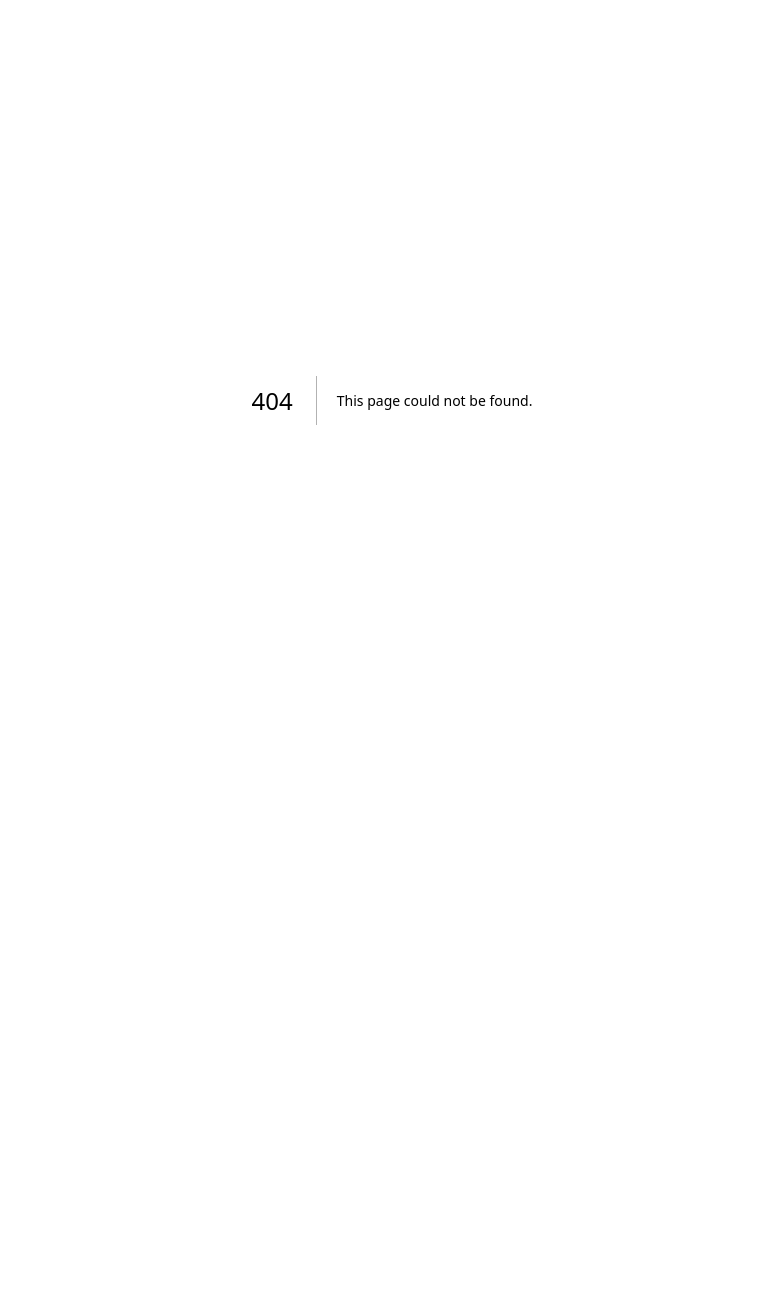
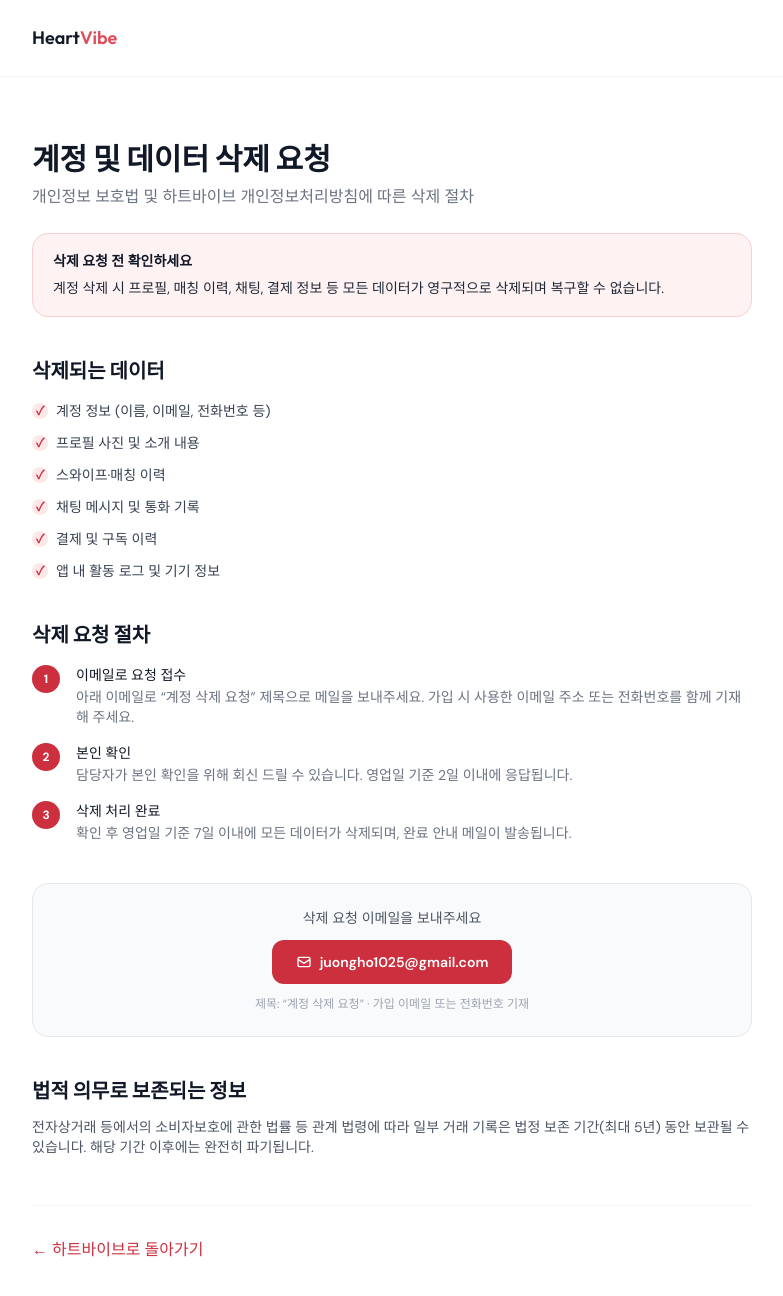
Before and after one commit to KyleBear/heart_link_web, a Next.js app: page /delete-account in a window 1280 px wide. Before the commit this address had no page. Shown: the top 1296 px of the page, without its empty margins (248-1031 px from the left). Before the commit the page ends 800 px from the top, so only its background shows below. Built offline with nearby package versions, Linux system fonts and the light colour scheme.

Commit message:
계정삭제 추가

```diff
--- /dev/null
+++ b/app/delete-account/page.tsx
@@ -0,0 +1,170 @@
+import type { Metadata } from "next";
+import Link from "next/link";
+
+export const metadata: Metadata = {
+  title: "계정 및 데이터 삭제 요청 — 하트바이브",
+  description:
+    "하트바이브 계정 및 관련 개인 데이터 삭제를 요청하는 방법을 안내합니다.",
+  robots: "noindex",
+};
+
+export default function DeleteAccountPage() {
+  return (
+    <div className="min-h-screen bg-white">
+      <header className="border-b border-gray-100">
+        <div className="max-w-3xl mx-auto px-4 sm:px-6 py-6">
+          <Link
+            href="/"
+            className="font-display font-semibold text-lg text-gray-900"
+          >
+            Heart<span className="text-heart-500">Vibe</span>
+          </Link>
+        </div>
+      </header>
+
+      <article className="max-w-3xl mx-auto px-4 sm:px-6 py-12 sm:py-16">
+        <h1 className="font-display text-3xl font-bold text-gray-900">
+          계정 및 데이터 삭제 요청
+        </h1>
+        <p className="text-gray-500 mt-2">
+          개인정보 보호법 및 하트바이브 개인정보처리방침에 따른 삭제 절차
+        </p>
+
+        {/* 안내 배너 */}
+        <div
+          className="mt-6 rounded-2xl border border-heart-200 bg-heart-50 px-4 py-4 sm:px-5 text-gray-800 text-sm leading-relaxed"
+          role="note"
+        >
+          <p className="font-semibold text-gray-900 mb-1">
+            삭제 요청 전 확인하세요
+          </p>
+          <p>
+            계정 삭제 시 프로필, 매칭 이력, 채팅, 결제 정보 등 모든 데이터가
+            영구적으로 삭제되며 복구할 수 없습니다.
+          </p>
+        </div>
+
+        {/* 삭제 대상 데이터 */}
+        <section className="mt-10">
+          <h2 className="font-display text-xl font-semibold text-gray-900 mb-4">
+            삭제되는 데이터
+          </h2>
+          <ul className="space-y-3 text-sm text-gray-700">
+            {[
+              "계정 정보 (이름, 이메일, 전화번호 등)",
+              "프로필 사진 및 소개 내용",
+              "스와이프·매칭 이력",
+              "채팅 메시지 및 통화 기록",
+              "결제 및 구독 이력",
+              "앱 내 활동 로그 및 기기 정보",
+            ].map((item) => (
+              <li key={item} className="flex items-start gap-2">
+                <span
+                  className="mt-0.5 shrink-0 w-4 h-4 rounded-full bg-heart-100 text-heart-600 flex items-center justify-center text-xs font-bold"
+                  aria-hidden="true"
+                >
+                  ✓
+                </span>
+                {item}
+              </li>
+            ))}
+          </ul>
+        </section>
+
+        {/* 처리 절차 */}
+        <section className="mt-10">
+          <h2 className="font-display text-xl font-semibold text-gray-900 mb-4">
+            삭제 요청 절차
+          </h2>
+          <ol className="space-y-4 text-sm text-gray-700">
+            <li className="flex gap-4">
+              <span className="shrink-0 w-7 h-7 rounded-full bg-heart-600 text-white flex items-center justify-center text-xs font-bold">
+                1
+              </span>
+              <div>
+                <p className="font-medium text-gray-900">이메일로 요청 접수</p>
+                <p className="mt-0.5 text-gray-500">
+                  아래 이메일로 &ldquo;계정 삭제 요청&rdquo; 제목으로 메일을
+                  보내주세요. 가입 시 사용한 이메일 주소 또는 전화번호를 함께
+                  기재해 주세요.
+                </p>
+              </div>
+            </li>
+            <li className="flex gap-4">
+              <span className="shrink-0 w-7 h-7 rounded-full bg-heart-600 text-white flex items-center justify-center text-xs font-bold">
+                2
+              </span>
+              <div>
+                <p className="font-medium text-gray-900">본인 확인</p>
+                <p className="mt-0.5 text-gray-500">
+                  담당자가 본인 확인을 위해 회신 드릴 수 있습니다. 영업일 기준
+                  2일 이내에 응답됩니다.
+                </p>
+              </div>
+            </li>
+            <li className="flex gap-4">
+              <span className="shrink-0 w-7 h-7 rounded-full bg-heart-600 text-white flex items-center justify-center text-xs font-bold">
+                3
+              </span>
+              <div>
+                <p className="font-medium text-gray-900">삭제 처리 완료</p>
+                <p className="mt-0.5 text-gray-500">
+                  확인 후 영업일 기준 7일 이내에 모든 데이터가 삭제되며,
+                  완료 안내 메일이 발송됩니다.
+                </p>
+              </div>
+            </li>
+          </ol>
+        </section>
+
+        {/* 이메일 CTA */}
+        <section className="mt-10 rounded-2xl border border-gray-200 bg-gray-50 px-5 py-6 text-center">
+          <p className="text-sm text-gray-600 mb-3">
+            삭제 요청 이메일을 보내주세요
+          </p>
+          <a
+            href="mailto:juongho1025@gmail.com?subject=계정 삭제 요청"
+            className="inline-flex items-center gap-2 rounded-xl bg-heart-600 px-6 py-3 text-sm font-semibold text-white hover:bg-heart-700 transition-colors"
+          >
+            <svg
+              className="w-4 h-4"
+              fill="none"
+              stroke="currentColor"
+              viewBox="0 0 24 24"
+              aria-hidden="true"
+            >
+              <path
+                strokeLinecap="round"
+                strokeLinejoin="round"
+                strokeWidth={2}
+                d="M3 8l7.89 5.26a2 2 0 002.22 0L21 8M5 19h14a2 2 0 002-2V7a2 2 0 00-2-2H5a2 2 0 00-2 2v10a2 2 0 002 2z"
+              />
+            </svg>
+            juongho1025@gmail.com
+          </a>
+          <p className="text-xs text-gray-400 mt-3">
+            제목: &ldquo;계정 삭제 요청&rdquo; · 가입 이메일 또는 전화번호 기재
+          </p>
+        </section>
+
+        {/* 법적 보존 항목 안내 */}
+        <section className="mt-10">
+          <h2 className="font-display text-xl font-semibold text-gray-900 mb-3">
+            법적 의무로 보존되는 정보
+          </h2>
+          <p className="text-sm text-gray-600">
+            전자상거래 등에서의 소비자보호에 관한 법률 등 관계 법령에 따라
+            일부 거래 기록은 법정 보존 기간(최대 5년) 동안 보관될 수
+            있습니다. 해당 기간 이후에는 완전히 파기됩니다.
+          </p>
+        </section>
+
+        <p className="mt-12 pt-8 border-t border-gray-100">
+          <Link href="/" className="text-heart-600 font-medium hover:underline">
+            ← 하트바이브로 돌아가기
+          </Link>
+        </p>
+      </article>
+    </div>
+  );
+}
--- a/app/layout.tsx
+++ b/app/layout.tsx
@@ -16,27 +16,27 @@ const dmSans = DM_Sans({
 });
 
 export const metadata: Metadata = {
-  title: "Heart링크 — 나의 사람을 만나다. 스와이프, 매칭, 연결.",
+  title: "하트바이브 — 나의 사람을 만나다. 스와이프, 매칭, 연결.",
   description:
-    "Heart링크는 진짜 인연이 만들어지는 데이팅 앱입니다. 스와이프로 발견하고, 나를 알아주는 사람과 매칭되고, 실시간으로 채팅·통화하세요. 의미 있는 관계를 찾는 1만 명 이상과 함께하세요.",
+    "하트바이브는 진짜 인연이 만들어지는 데이팅 앱입니다. 스와이프로 발견하고, 나를 알아주는 사람과 매칭되고, 실시간으로 채팅·통화하세요. 의미 있는 관계를 찾는 1만 명 이상과 함께하세요.",
   keywords: [
     "데이팅 앱",
     "매칭",
     "채팅",
     "음성 통화",
     "연애",
-    "Heart링크",
+    "하트바이브",
     "스와이프",
   ],
   openGraph: {
-    title: "Heart링크 — 나의 사람을 만나다",
+    title: "하트바이브 — 나의 사람을 만나다",
     description:
       "진짜 사람과 스와이프, 매칭, 연결. 채팅과 음성 통화가 앱 안에. 사랑을 찾는 수천 명과 함께하세요.",
     type: "website",
   },
   twitter: {
     card: "summary_large_image",
-    title: "Heart링크 — 나의 사람을 만나다",
+    title: "하트바이브 — 나의 사람을 만나다",
     description: "스와이프, 매칭, 연결. 진짜 데이팅, 진짜 대화.",
   },
   robots: "index, follow",
--- a/app/privacy/page.tsx
+++ b/app/privacy/page.tsx
@@ -8,9 +8,9 @@ import { LegalDocumentPdf } from "@/components/legal/LegalDocumentPdf";
 import { LEGAL_PDF_URLS } from "@/components/legal/legalPdf";
 
 export const metadata: Metadata = {
-  title: "약관 및 정책 — Heart링크 (만 18세 이상 성인 전용)",
+  title: "약관 및 정책 — 하트바이브 (만 18세 이상 성인 전용)",
   description:
-    "HeartLink는 만 18세 이상 성인 전용 서비스입니다. 이용약관, 개인정보처리방침 및 서비스 이용 규정 안내.",
+    "HeartVibe는 만 18세 이상 성인 전용 서비스입니다. 이용약관, 개인정보처리방침 및 서비스 이용 규정 안내.",
 };
 
 const navItems = [
@@ -27,7 +27,7 @@ export default function PrivacyPage() {
             href="/"
             className="font-display font-semibold text-lg text-gray-900"
           >
-            Heart<span className="text-heart-500">Link</span>
+            Heart<span className="text-heart-500">Vibe</span>
           </Link>
         </div>
       </header>
@@ -43,7 +43,7 @@ export default function PrivacyPage() {
         >
           <p className="font-semibold text-gray-900 mb-2">이용 대상 (성인 전용)</p>
           <p>
-            HeartLink는 만 18세 이상이며 법적 구속력 있는 계약을 체결할 수 있는 이용자만 이용할 수
+            HeartVibe는 만 18세 이상이며 법적 구속력 있는 계약을 체결할 수 있는 이용자만 이용할 수
             있습니다. 당사는 연령 요건 충족 여부를 확인하기 위한 절차를 운영할 수 있으며, 요건을
             충족하지 않는 경우 서비스 이용이 제한될 수 있습니다.
           </p>
@@ -84,7 +84,7 @@ export default function PrivacyPage() {
 
         <p className="mt-12 pt-8 border-t border-gray-100">
           <Link href="/" className="text-heart-600 font-medium hover:underline">
-            ← Heart링크로 돌아가기
+            ← 하트바이브로 돌아가기
           </Link>
         </p>
       </article>
--- a/components/CTA.tsx
+++ b/components/CTA.tsx
@@ -21,7 +21,7 @@ export function CTA() {
           viewport={{ once: true }}
           className="text-white/90 mt-6 text-lg sm:text-xl"
         >
-          이미 1만 명 이상이 Heart링크에서 진짜 인연을 찾고 있습니다.
+          이미 1만 명 이상이 하트바이브에서 진짜 인연을 찾고 있습니다.
         </motion.p>
         <motion.div
           initial={{ opacity: 0, y: 20 }}
--- a/components/Footer.tsx
+++ b/components/Footer.tsx
@@ -15,10 +15,10 @@ export function Footer() {
               href="/"
               className="font-display font-semibold text-xl text-white"
             >
-              Heart<span className="text-heart-400">Link</span>
+              Heart<span className="text-heart-400">Vibe</span>
             </Link>
             <p className="text-sm text-gray-400 mt-2 max-w-xs">
-              나의 사람을 만나다. 스와이프, 매칭, 연결.
+              홍대 이태원 성수 기준 트랜디한 소통앱
             </p>
           </div>
           <div className="flex flex-wrap gap-6 md:gap-8">
@@ -36,6 +36,12 @@ export function Footer() {
             >
               개인정보처리방침
             </button>
+            <Link
+              href="/delete-account"
+              className="text-sm hover:text-white transition-colors"
+            >
+              계정 삭제
+            </Link>
             <a
               href="mailto:juongho1025@gmail.com"
               className="text-sm hover:text-white transition-colors"
@@ -45,7 +51,7 @@ export function Footer() {
           </div>
         </div>
         <div className="mt-10 pt-8 border-t border-gray-800 text-sm text-gray-500">
-          © {new Date().getFullYear()} Heart링크. All rights reserved.
+          © {new Date().getFullYear()} 하트바이브. All rights reserved.
         </div>
       </div>
     </footer>
--- a/components/Hero.tsx
+++ b/components/Hero.tsx
@@ -31,7 +31,7 @@ export function Hero() {
             transition={{ duration: 0.5, delay: 0.2 }}
             className="text-lg sm:text-xl text-gray-600 max-w-xl mx-auto lg:mx-0 mb-8 leading-relaxed"
           >
-            마음에 드는 사람만 스와이프하고, 나를 알아주는 사람과 매칭되세요. 실시간 채팅과 통화—농담 없이, 기다림 없이. Heart링크에서 인연이 더 큰 이야기가 됩니다.
+            마음에 드는 사람만 스와이프하고, 나를 알아주는 사람과 매칭되세요. 실시간 채팅과 통화—농담 없이, 기다림 없이. 하트바이브에서 인연이 더 큰 이야기가 됩니다.
           </motion.p>
           <motion.div
             initial={{ opacity: 0, y: 16 }}
--- a/components/HowItWorks.tsx
+++ b/components/HowItWorks.tsx
@@ -34,7 +34,7 @@ export function HowItWorks() {
           className="text-center mb-16"
         >
           <h2 className="font-display text-3xl sm:text-4xl font-bold text-gray-900">
-            Heart링크 이용 방법
+            하트바이브 이용 방법
           </h2>
           <p className="text-gray-600 mt-4 max-w-2xl mx-auto text-lg">
             프로필에서 대화까지 세 단계. 심플하게 설계되었습니다.
--- a/components/SafetyTrust.tsx
+++ b/components/SafetyTrust.tsx
@@ -6,7 +6,7 @@ const points = [
   {
     title: "설계 단계부터 보안",
     description:
-      "Heart링크는 Firebase 기반으로 동작합니다. 업계 표준 보안, 암호화된 데이터, 안정적인 인프라로 대화가 비공개로 유지됩니다.",
+      "하트바이브는 Firebase 기반으로 동작합니다. 업계 표준 보안, 암호화된 데이터, 안정적인 인프라로 대화가 비공개로 유지됩니다.",
   },
   {
     title: "차단 & 신고",
--- a/components/SocialProof.tsx
+++ b/components/SocialProof.tsx
@@ -11,7 +11,7 @@ const stats = [
 const testimonials = [
   {
     quote:
-      "끝없는 인사만 하다 지쳤는데, Heart링크 음성 통화 덕분에 만나기 전에 진짜로 알아갈 수 있었어요. 한 달 만에 제 사람을 만났습니다.",
+      "끝없는 인사만 하다 지쳤는데, 하트바이브 음성 통화 덕분에 만나기 전에 진짜로 알아갈 수 있었어요. 한 달 만에 제 사람을 만났습니다.",
     name: "김서연",
     role: "3개월 전 매칭",
   },
--- a/components/legal/PolicyDocumentBodies.tsx
+++ b/components/legal/PolicyDocumentBodies.tsx
@@ -19,7 +19,7 @@ export function TermsDocumentBody() {
             이용 자격
           </h3>
           <p className="leading-relaxed">
-            HeartLink는 만 18세 이상이며 법적 구속력 있는 계약을 체결할 수 있는 이용자만 사용할 수
+            HeartVibe는 만 18세 이상이며 법적 구속력 있는 계약을 체결할 수 있는 이용자만 사용할 수
             있습니다. 당사는 연령 요건 충족 여부를 확인하기 위한 절차를 운영할 수 있습니다.
           </p>
         </div>
@@ -85,7 +85,7 @@ export function PrivacyDocumentBody() {
         <div>
           <h3 className="font-display text-lg font-semibold text-gray-900 mt-0 mb-2">소개</h3>
           <p className="leading-relaxed">
-            HeartLink(이하 &quot;당사&quot;)는 이용자의 개인정보 보호를 중요하게 생각합니다.
+            HeartVibe(이하 &quot;당사&quot;)는 이용자의 개인정보 보호를 중요하게 생각합니다.
           </p>
         </div>
         <div>
--- a/package.json
+++ b/package.json
@@ -1,5 +1,5 @@
 {
-  "name": "heartlink-landing",
+  "name": "heartvibe-landing",
   "version": "1.0.0",
   "private": true,
   "scripts": {
```
Also changed, not shown: 2 other files (tests, documents, lock files or other folders).
